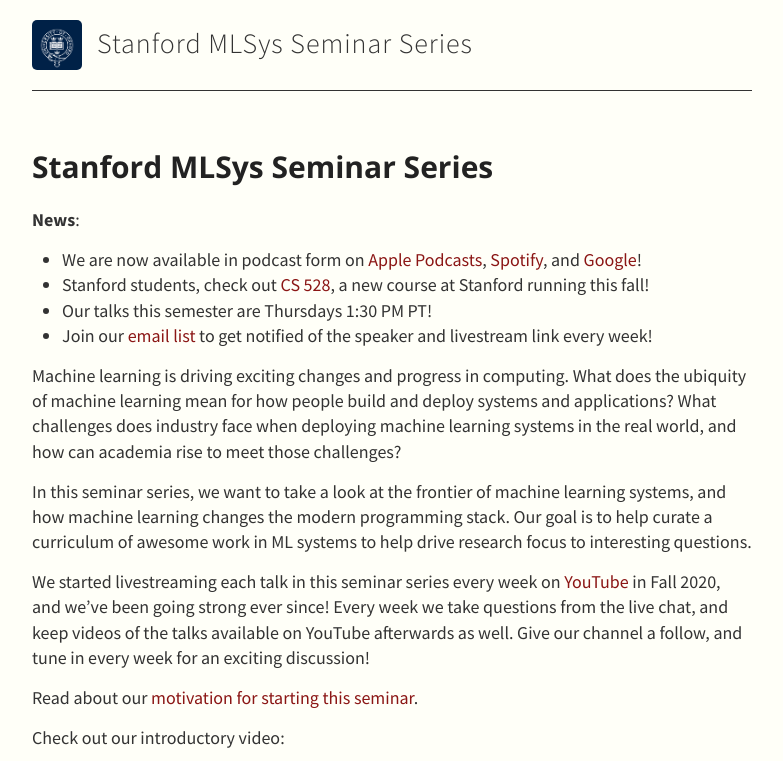
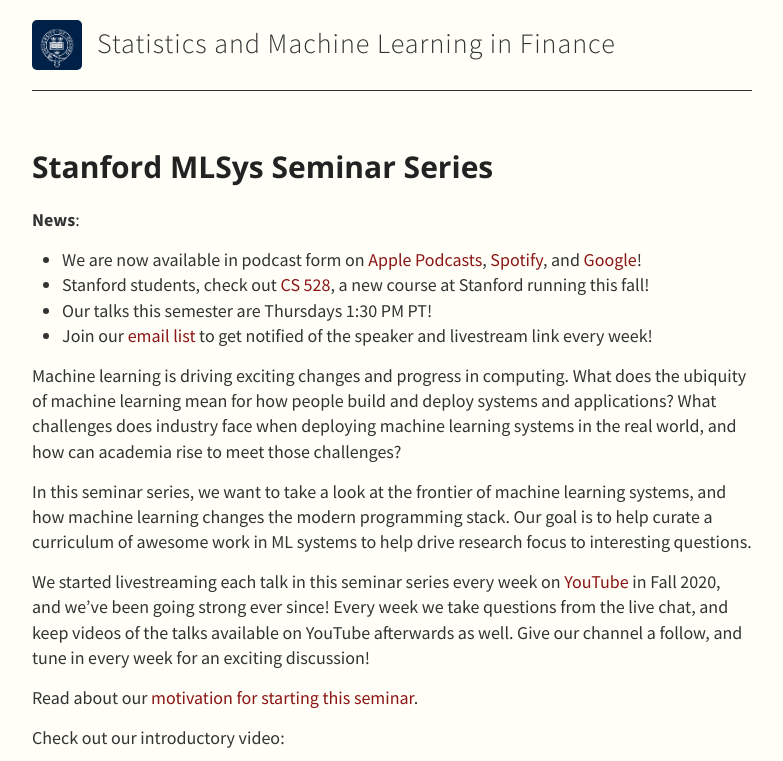
Before and after one commit to SML-Fin/SML-Fin.github.io, a Jekyll site: the page built from index.md, in a window 1280 px wide and 900 px high, cut to the strip 0-761 px from the top of the window. Shown: the whole strip, without its empty margins (248-1031 px from the left). Built offline with Jekyll 4.4.1, drawn with Linux system fonts in a browser that asks for light colours; nearby versions of some CDN libraries; our own code applies the rules of GitHub Pages for plain Markdown files.

Commit message:
update _config.yml

```diff
--- a/_config.yml
+++ b/_config.yml
@@ -3,13 +3,13 @@
 #
 
 # Name of your site (displayed in the header)
-name: Stanford MLSys Seminar Series
+name: Statistics and Machine Learning in Finance
 
 # Short bio or description (displayed in the header)
-description: Stanford Seminar Series on the Frontier of Machine Learning Systems
+description: Oxford Seminar Series and Reading Group on Financial Applications of Statistics and Machine Learning
 
 # URL of your avatar or profile pic (you could use your GitHub profile pic)
-avatar: /images/stanford_logo.png
+avatar: /images/oxford_logo.png
 
 #
 # Flags below are optional
```
Also changed, not shown: images/oxford_logo.png (renamed from images/stanford_logo.png).
